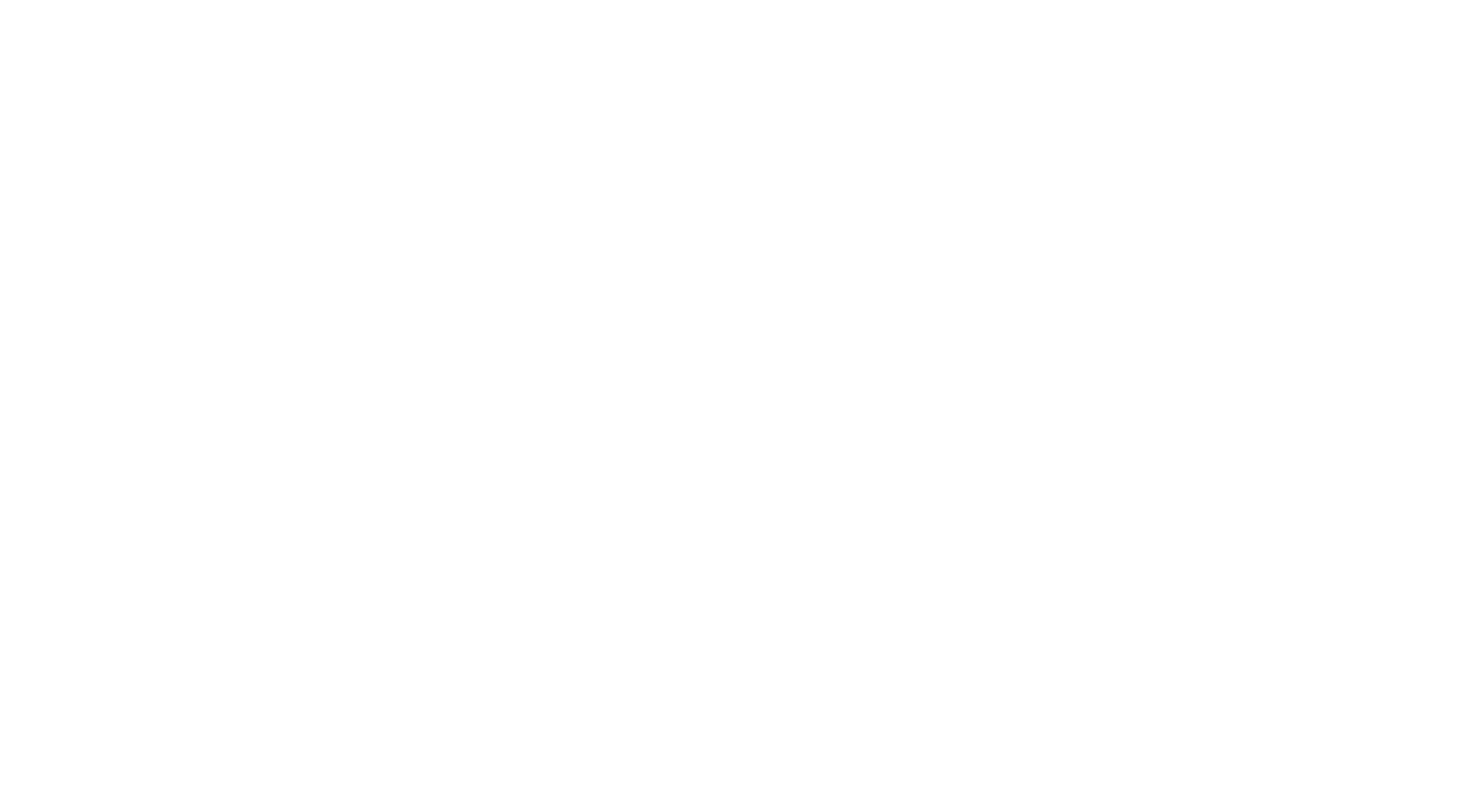
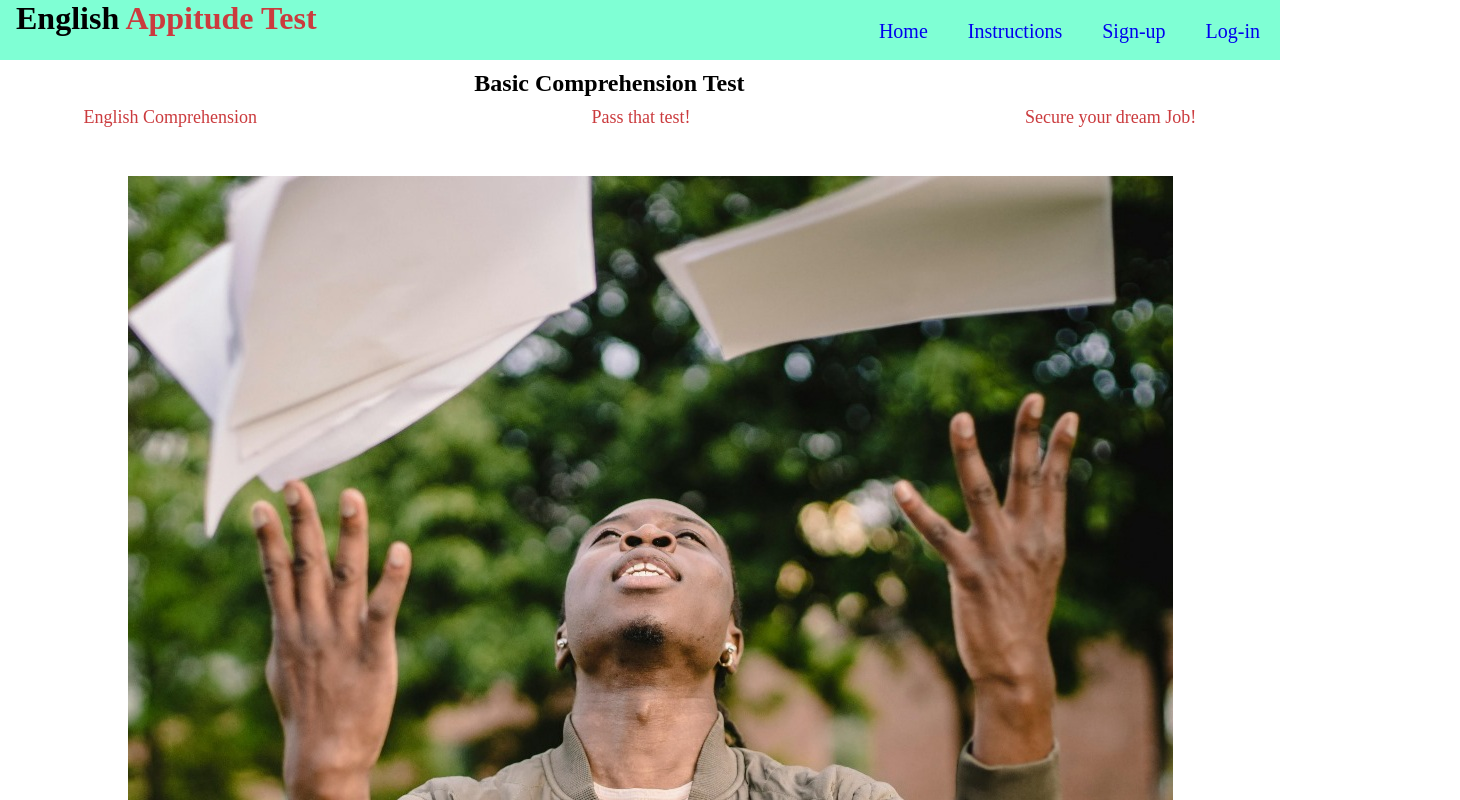
Before and after one commit to Adimserious/appitude-test, a plain HTML site: page index.html in a window 1280 px wide. Shown: the top 800 px of the page, 1460 px wide, since content can reach past the window. Drawn offline with Linux system fonts and the light colour scheme.

Commit message:
Add basic html, image and styles

```diff
--- a/assets/css/style.css
+++ b/assets/css/style.css
@@ -0,0 +1,84 @@
+/*---------Google Fonts*/
+@import url('https://fonts.googleapis.com/css?family=Roboto:100,200,300,400,500,600,700|Exo:100,200,300,400,500,600,700');
+
+
+* {
+    /* Gobal style to override default browser settings */
+    margin: 0;
+    padding: 0;
+    box-sizing: border-box;
+}
+
+body {
+    font-family: "Exo" sans-serif;
+}
+/*---------Header section*/
+header {
+    background-color: aquamarine;
+    height: 60px;
+
+}
+
+header .logo {
+    margin-left: 1rem;
+    float: left;
+    height: inherit;
+
+}
+
+span {
+    color: rgb(203, 59, 62);
+
+}
+
+header .menu-icon {
+    display: none;
+}
+
+ul {
+    float: right;
+    list-style: none;
+}
+
+ul li {
+    float: left;
+}
+
+li a {
+    text-decoration: none;
+    display: block;
+    font-size: 20px;
+    padding: 20px;
+}
+
+li a:hover {
+    background: whitesmoke;
+    transition: 0.3s;
+}
+
+/*----------------------------------Main section*/
+h2 {
+    text-align: center;
+    position: relative;
+    top: 10px;
+    left: 180px;
+}
+
+#three-paragraph {
+    text-align: center;
+    padding-top: 20px;
+    display: flex;
+    justify-content: space-around;
+    color: rgb(203, 59, 62);
+    font-size: large;
+}
+.image-div {
+    width: 80%;
+    margin: 0 auto;
+    margin-top: 3rem;
+    margin-bottom: 3rem;
+}
+.image {
+    width: 100%;
+    max-height: 100%;
+}
--- a/index.html
+++ b/index.html
@@ -4,11 +4,66 @@
     <meta charset="UTF-8">
     <meta name="viewport" content="width=device-width, initial-scale=1.0">
     <link rel="stylesheet" href="/assets/css/style.css">
-    <title>Document</title>
+    <title>Appitude test</title>
 </head>
 <body>
+    <header>
+        <!--Navigation bar-->
+        <div class="logo">
+            <h1 class="logo-test">English <span>Appitude Test</span></h1>
+        </div>
+        <i class="fa fa-bars menu-icon"></i>
+        <ul>
+            <li><a href="#">Home</a></li>
+            <li><a href="#">Instructions</a></li>
+            <li><a href="#">Sign-up</a></li>
+            <li><a href="#">Log-in</a></li>
+        </ul>
+
+    </header>
+
+    <main>
+        <h2>Basic Comprehension Test</h2>
+
+        <div id="three-paragraph">
+            <p>English Comprehension</p>
+
+            <p></p>Pass that test!</p>
+
+            <p>Secure your dream Job!</p>
+        </div>
+
+        <div>
+            <p></p>
+        </div>
+
+        <div class="image-div">
+            <img src="/assets/images/WhatsApp Image 2024-05-06 at 17.52.22_09abaa94.jpg" alt="">
+        </div>
+
+        <nav id="nav-buttons">
+            <button>Start Test</button>
+            <button>Instructions</button>
+        </nav>
+
+    </main>
+
+    <footer>
+
+        <div>
+            <h4>Created by Llilan Amatobi</h4>
+            <ul>
+                <li></li>
+                <li></li>
+            </ul>
+            <h4>Inspired by</h4>
+        </div>
+    </footer>
 
 
     <script src="/assets/js/script.js"></script>
+    <!-- Font awesome kit -->
+  <script src="https://kit.fontawesome.com/c2a5ce9714.js" crossorigin="anonymous"></script>
+
 </body>
 </html>
```
Also changed, not shown: assets/images/WhatsApp Image 2024-05-06 at 17.52.22_09abaa94.jpg (added), assets/images/app-test-image.jpg (added).
